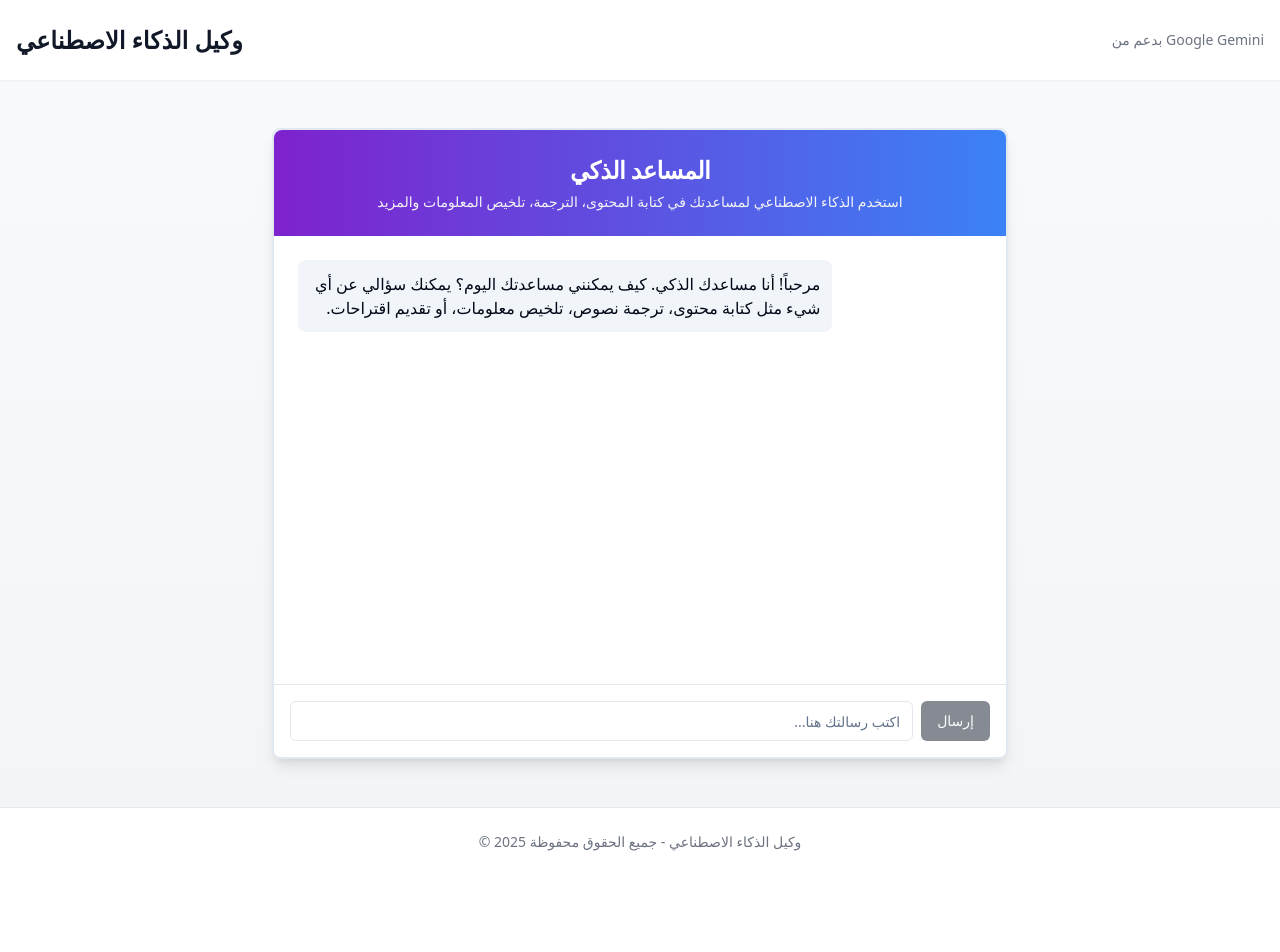
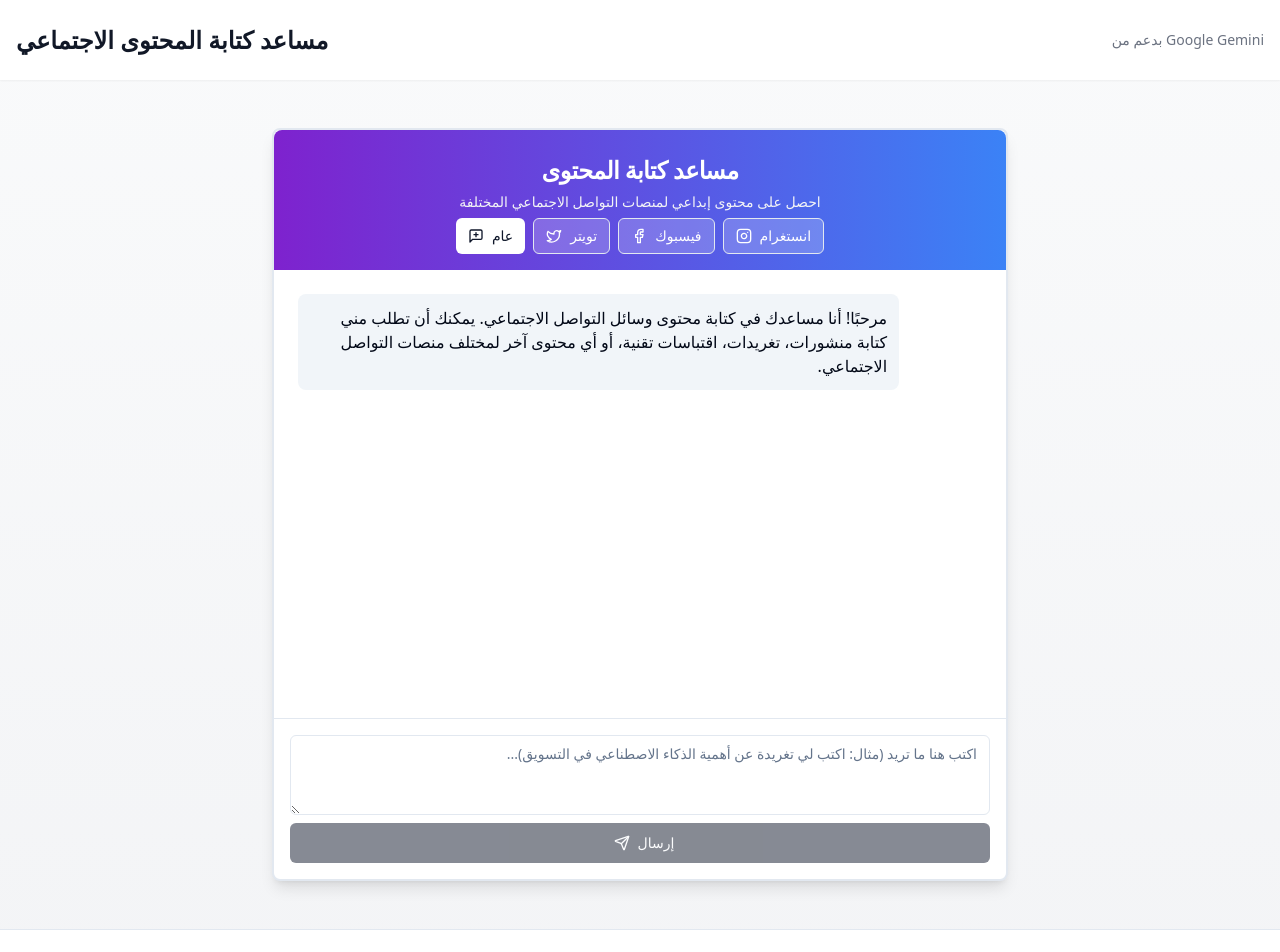
Before and after one commit to Hadani0mar/await-supabase-link, a React (Vite) app: page / in a window 1280 px wide. Shown: the top 952 px of the page. Before the commit the page ends 876 px from the top, so only its background shows below. Built offline with nearby package versions, Linux system fonts and the light colour scheme.

Commit message:
Feat: Implement AI assistant features
Implement AI assistant with social media content generation, copy, and share functionality.

```diff
--- a/src/components/AIAssistant.tsx
+++ b/src/components/AIAssistant.tsx
@@ -7,6 +7,8 @@ import { ScrollArea } from '@/components/ui/scroll-area';
 import { Separator } from '@/components/ui/separator';
 import { toast } from 'sonner';
 import { supabase } from '@/integrations/supabase/client';
+import { Textarea } from '@/components/ui/textarea';
+import { Facebook, Twitter, Instagram, Copy, Share2, Send, MessageSquarePlus } from 'lucide-react';
 
 interface Message {
   role: 'user' | 'assistant';
@@ -18,11 +20,12 @@ const AIAssistant = () => {
   const [messages, setMessages] = useState<Message[]>([
     {
       role: 'assistant',
-      content: 'مرحباً! أنا مساعدك الذكي. كيف يمكنني مساعدتك اليوم؟ يمكنك سؤالي عن أي شيء مثل كتابة محتوى، ترجمة نصوص، تلخيص معلومات، أو تقديم اقتراحات.'
+      content: 'مرحبًا! أنا مساعدك في كتابة محتوى وسائل التواصل الاجتماعي. يمكنك أن تطلب مني كتابة منشورات، تغريدات، اقتباسات تقنية، أو أي محتوى آخر لمختلف منصات التواصل الاجتماعي.'
     }
   ]);
   const [isLoading, setIsLoading] = useState(false);
   const messagesEndRef = useRef<null | HTMLDivElement>(null);
+  const [platform, setPlatform] = useState('عام');
 
   useEffect(() => {
     scrollToBottom();
@@ -44,8 +47,10 @@ const AIAssistant = () => {
     setIsLoading(true);
 
     try {
+      const enhancedPrompt = `أنت خبير بكتابة المحتوى لوسائل التواصل الاجتماعي. اكتب محتوى ${platform !== 'عام' ? `مناسب لمنصة ${platform}` : ''}: ${prompt.trim()}`;
+
       const { data, error } = await supabase.functions.invoke('ai-assistant', {
-        body: { prompt: prompt.trim() },
+        body: { prompt: enhancedPrompt },
       });
 
       if (error) {
@@ -76,14 +81,82 @@ const AIAssistant = () => {
     }
   };
 
+  const copyToClipboard = (content: string) => {
+    navigator.clipboard.writeText(content).then(
+      () => {
+        toast.success('تم نسخ المحتوى إلى الحافظة');
+      },
+      () => {
+        toast.error('فشل في نسخ المحتوى');
+      }
+    );
+  };
+
+  const shareContent = (platform: string, content: string) => {
+    let shareUrl = '';
+
+    switch (platform) {
+      case 'twitter':
+        shareUrl = `https://twitter.com/intent/tweet?text=${encodeURIComponent(content)}`;
+        break;
+      case 'facebook':
+        shareUrl = `https://www.facebook.com/sharer/sharer.php?u=${encodeURIComponent(window.location.href)}&quote=${encodeURIComponent(content)}`;
+        break;
+      case 'whatsapp':
+        shareUrl = `https://api.whatsapp.com/send?text=${encodeURIComponent(content)}`;
+        break;
+      case 'telegram':
+        shareUrl = `https://telegram.me/share/url?url=${encodeURIComponent(window.location.href)}&text=${encodeURIComponent(content)}`;
+        break;
+      default:
+        if (navigator.share) {
+          navigator.share({
+            title: 'مشاركة المحتوى',
+            text: content,
+            url: window.location.href
+          }).catch(() => {
+            toast.error('فشل في مشاركة المحتوى');
+          });
+          return;
+        } else {
+          toast.info('مشاركة المحتوى غير متاحة في هذا المتصفح');
+          return;
+        }
+    }
+
+    window.open(shareUrl, '_blank');
+  };
+
+  const platforms = [
+    { name: 'عام', icon: MessageSquarePlus },
+    { name: 'تويتر', icon: Twitter },
+    { name: 'فيسبوك', icon: Facebook },
+    { name: 'انستغرام', icon: Instagram }
+  ];
+
   return (
     <div className="flex flex-col h-full max-w-3xl mx-auto p-4 gap-4">
       <Card className="flex-1 flex flex-col shadow-lg border-2">
-        <CardHeader className="bg-gradient-to-r from-purple-700 to-blue-500 text-white rounded-t-lg pb-6">
-          <CardTitle className="text-2xl font-bold text-center">المساعد الذكي</CardTitle>
+        <CardHeader className="bg-gradient-to-r from-purple-700 to-blue-500 text-white rounded-t-lg pb-4">
+          <CardTitle className="text-2xl font-bold text-center">مساعد كتابة المحتوى</CardTitle>
           <CardDescription className="text-gray-100 text-center">
-            استخدم الذكاء الاصطناعي لمساعدتك في كتابة المحتوى، الترجمة، تلخيص المعلومات والمزيد
+            احصل على محتوى إبداعي لمنصات التواصل الاجتماعي المختلفة
           </CardDescription>
+
+          <div className="flex flex-wrap justify-center gap-2 mt-4">
+            {platforms.map((p) => (
+              <Button
+                key={p.name}
+                variant={platform === p.name ? "secondary" : "outline"}
+                size="sm"
+                className={`flex gap-2 ${platform === p.name ? 'bg-white text-primary' : 'bg-white/20 text-white hover:bg-white/30'}`}
+                onClick={() => setPlatform(p.name)}
+              >
+                <p.icon size={16} />
+                <span>{p.name}</span>
+              </Button>
+            ))}
+          </div>
         </CardHeader>
 
         <CardContent className="flex-1 p-6 overflow-hidden">
@@ -97,13 +170,54 @@ const AIAssistant = () => {
                   }`}
                 >
                   <div
-                    className={`max-w-[80%] rounded-lg p-3 ${
+                    className={`max-w-[90%] rounded-lg p-3 ${
                       message.role === 'user'
                         ? 'bg-primary text-primary-foreground'
                         : 'bg-muted'
                     }`}
                   >
                     <p className="whitespace-pre-wrap" dir="auto">{message.content}</p>
+
+                    {message.role === 'assistant' && message.content && message.content !== messages[0].content && (
+                      <div className="flex mt-2 gap-2 justify-end">
+                        <Button
+                          variant="ghost"
+                          size="icon"
+                          className="h-8 w-8"
+                          onClick={() => copyToClipboard(message.content)}
+                          title="نسخ المحتوى"
+                        >
+                          <Copy className="h-4 w-4" />
+                        </Button>
+                        <Button
+                          variant="ghost"
+                          size="icon"
+                          className="h-8 w-8"
+                          onClick={() => shareContent('twitter', message.content)}
+                          title="مشاركة على تويتر"
+                        >
+                          <Twitter className="h-4 w-4" />
+                        </Button>
+                        <Button
+                          variant="ghost"
+                          size="icon"
+                          className="h-8 w-8"
+                          onClick={() => shareContent('facebook', message.content)}
+                          title="مشاركة على فيسبوك"
+                        >
+                          <Facebook className="h-4 w-4" />
+                        </Button>
+                        <Button
+                          variant="ghost"
+                          size="icon"
+                          className="h-8 w-8"
+                          onClick={() => shareContent('whatsapp', message.content)}
+                          title="مشاركة على واتساب"
+                        >
+                          <Share2 className="h-4 w-4" />
+                        </Button>
+                      </div>
+                    )}
                   </div>
                 </div>
               ))}
@@ -115,17 +229,17 @@ const AIAssistant = () => {
         <Separator />
 
         <CardFooter className="p-4">
-          <form onSubmit={handleSubmit} className="flex w-full gap-2">
-            <Input
+          <form onSubmit={handleSubmit} className="flex w-full gap-2 flex-col">
+            <Textarea
               value={prompt}
               onChange={(e) => setPrompt(e.target.value)}
-              placeholder="اكتب رسالتك هنا..."
+              placeholder="اكتب هنا ما تريد (مثال: اكتب لي تغريدة عن أهمية الذكاء الاصطناعي في التسويق)..."
               disabled={isLoading}
-              className="flex-1 text-right"
+              className="flex-1 min-h-[80px] text-right"
               dir="rtl"
             />
-            <Button type="submit" disabled={isLoading || !prompt.trim()}>
-              {isLoading ? 'جاري الإرسال...' : 'إرسال'}
+            <Button type="submit" disabled={isLoading || !prompt.trim()} className="w-full">
+              {isLoading ? 'جاري الإرسال...' : <><Send className="ml-2 h-4 w-4" /> إرسال</>}
             </Button>
           </form>
         </CardFooter>
--- a/src/pages/Index.tsx
+++ b/src/pages/Index.tsx
@@ -6,7 +6,7 @@ const Index = () => {
     <div className="min-h-screen bg-gradient-to-b from-gray-50 to-gray-100 flex flex-col">
       <header className="py-6 px-4 bg-white shadow-sm">
         <div className="max-w-7xl mx-auto flex justify-between items-center">
-          <h1 className="text-2xl font-bold text-gray-900">وكيل الذكاء الاصطناعي</h1>
+          <h1 className="text-2xl font-bold text-gray-900">مساعد كتابة المحتوى الاجتماعي</h1>
           <p className="text-sm text-gray-500">بدعم من Google Gemini</p>
         </div>
       </header>
@@ -17,7 +17,7 @@ const Index = () => {
 
       <footer className="py-6 px-4 bg-white border-t">
         <div className="max-w-7xl mx-auto text-center text-sm text-gray-500">
-          &copy; {new Date().getFullYear()} وكيل الذكاء الاصطناعي - جميع الحقوق محفوظة
+          &copy; {new Date().getFullYear()} مساعد كتابة المحتوى الاجتماعي - جميع الحقوق محفوظة
         </div>
       </footer>
     </div>
```
Also changed, not shown: 1 other file (tests, documents, lock files or other folders).
